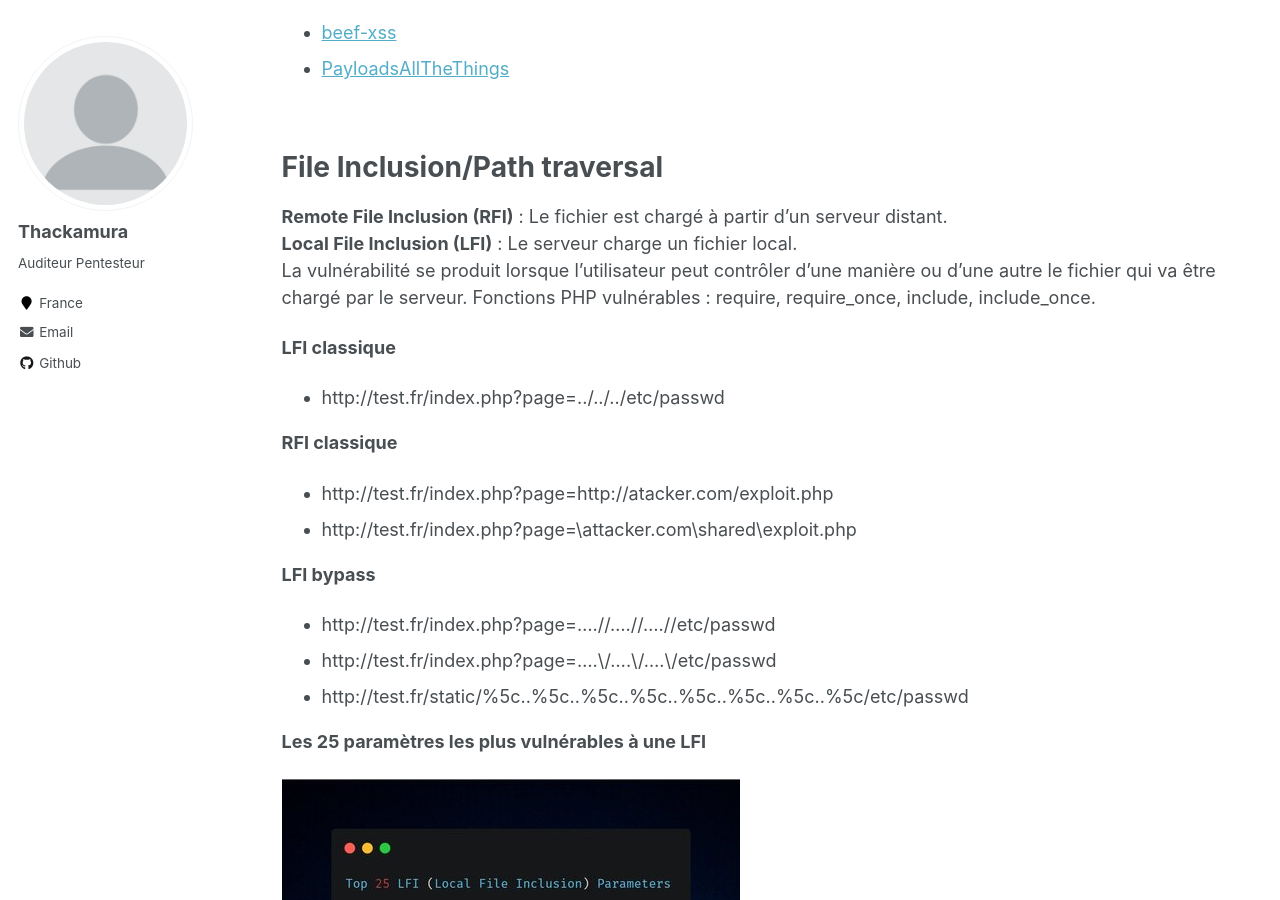
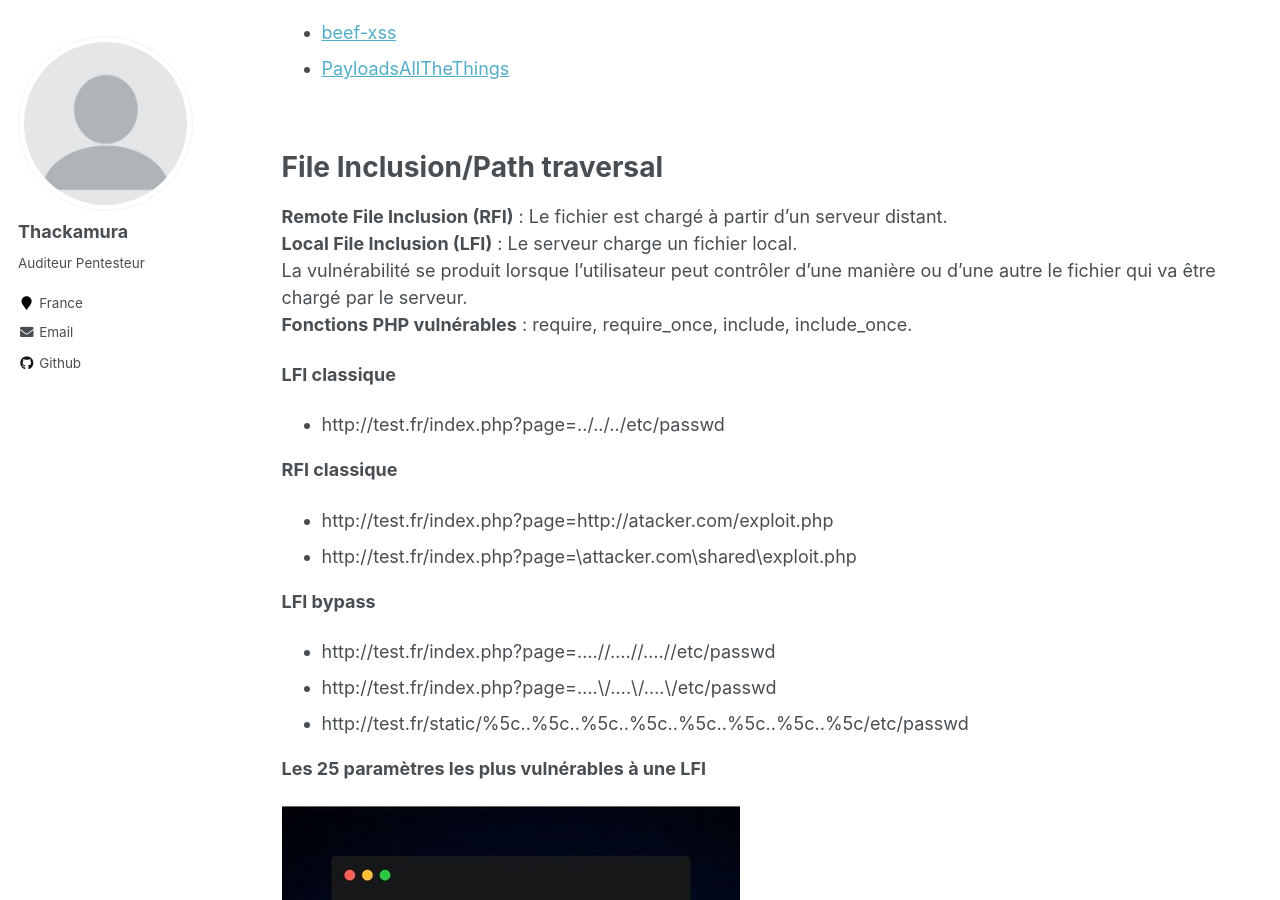
Before and after one commit to thackamura/thackamura.github.io, a Jekyll site: the page built from _pages/web-checklist.md, in a window 1280 px wide and 900 px high, scrolled down 5321 px. Built offline with Jekyll 4.4.1, drawn with Linux system fonts in a browser that asks for light colours.

```diff
--- a/_pages/web-checklist.md
+++ b/_pages/web-checklist.md
@@ -183,7 +183,7 @@ File Inclusion/Path traversal
 **Remote File Inclusion (RFI)** : Le fichier est chargé à partir d'un serveur distant.
 <br/> **Local File Inclusion (LFI)** : Le serveur charge un fichier local.
 <br/>La vulnérabilité se produit lorsque l'utilisateur peut contrôler d'une manière ou d'une autre le fichier qui va être chargé par le serveur.
-Fonctions PHP vulnérables : require, require_once, include, include_once.
+<br/> **Fonctions PHP vulnérables** : require, require_once, include, include_once.
 <br/>
 
 **LFI classique**
```
